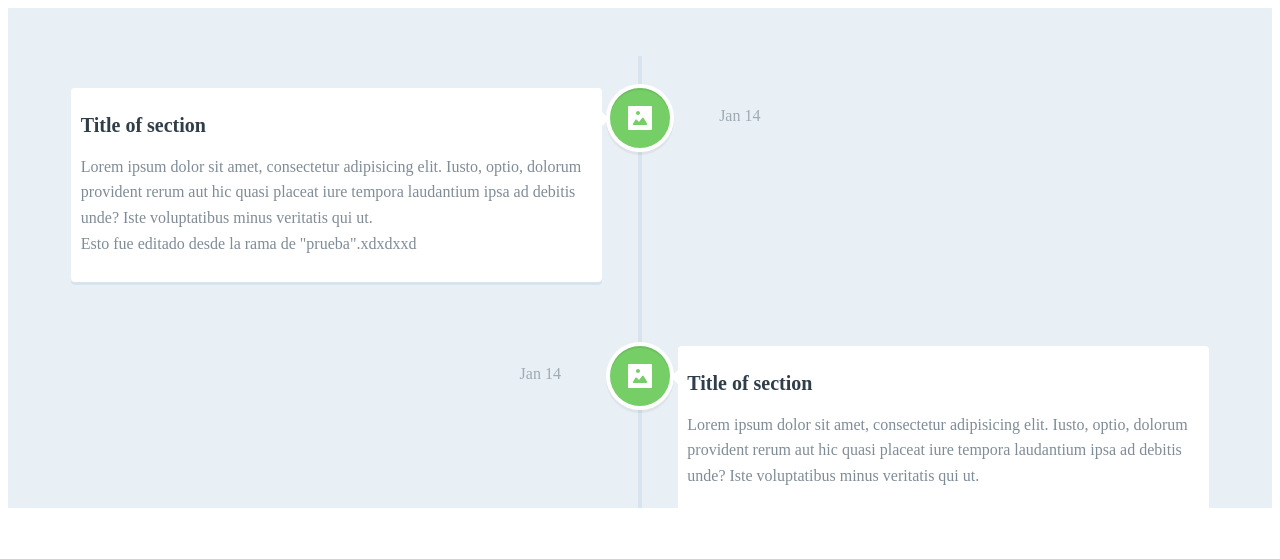
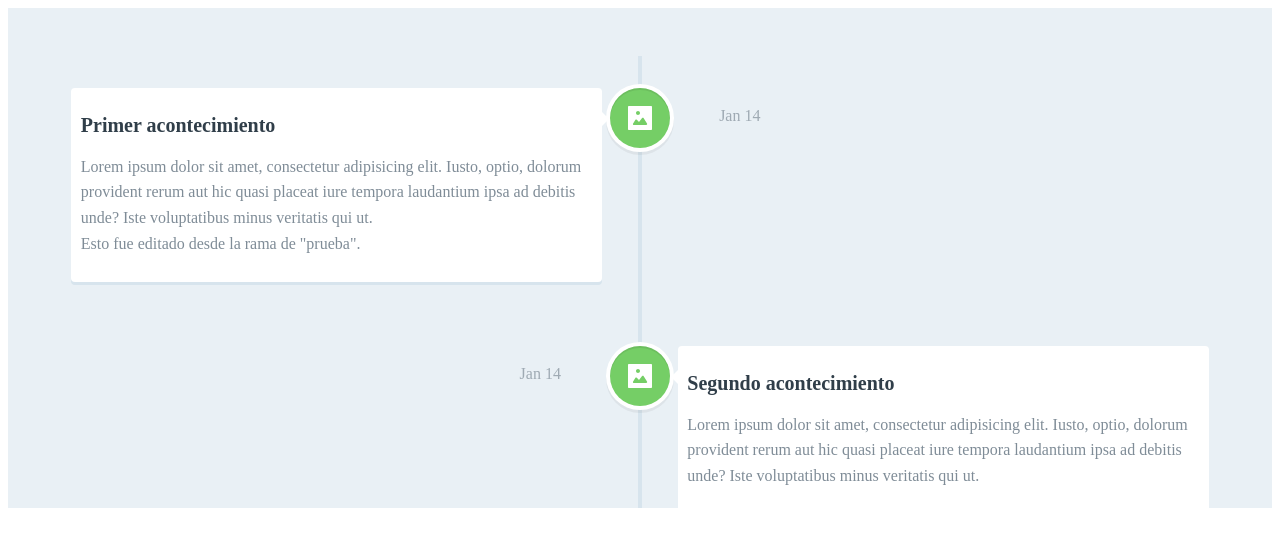
Before and after one commit to racfsi/vertical-timeline, a plain HTML site: page index.html in a window 1280 px wide. Drawn offline with nearby package versions, Linux system fonts and the light colour scheme.

Commit message:
Agregamos los titulos, quitamos parrafos innecesarios

```diff
--- a/index.html
+++ b/index.html
@@ -16,9 +16,9 @@
 				<img src="img/cd-icon-picture.svg" alt="Picture">
 			</div><!-- cd-timeline-img -->
 			<div class="cd-timeline-content">
-				<h2>Title of section</h2>
+				<h2>Primer acontecimiento</h2>
 				<p>Lorem ipsum dolor sit amet, consectetur adipisicing elit. Iusto, optio, dolorum provident rerum aut hic quasi placeat
-				iure tempora laudantium ipsa ad debitis unde? Iste voluptatibus minus veritatis qui ut.<br> Esto fue editado desde la rama de "prueba".xdxdxxd</p>
+				iure tempora laudantium ipsa ad debitis unde? Iste voluptatibus minus veritatis qui ut.<br> Esto fue editado desde la rama de "prueba".</p>
 				<span class="cd-date">Jan 14</span>
 			</div><!-- cd-timeline-content -->
 		</div>
@@ -27,10 +27,9 @@
 				<img src="img/cd-icon-picture.svg" alt="Picture">
 			</div><!-- cd-timeline-img -->
 			<div class="cd-timeline-content">
-				<h2>Title of section</h2>
+				<h2>Segundo acontecimiento</h2>
 				<p>Lorem ipsum dolor sit amet, consectetur adipisicing elit. Iusto, optio, dolorum provident rerum aut hic quasi placeat
 				iure tempora laudantium ipsa ad debitis unde? Iste voluptatibus minus veritatis qui ut.</p>
-				<p>HOLA XDXDXXD</p>
 
 				<span class="cd-date">Jan 14</span>
 			</div><!-- cd-timeline-content -->
```
